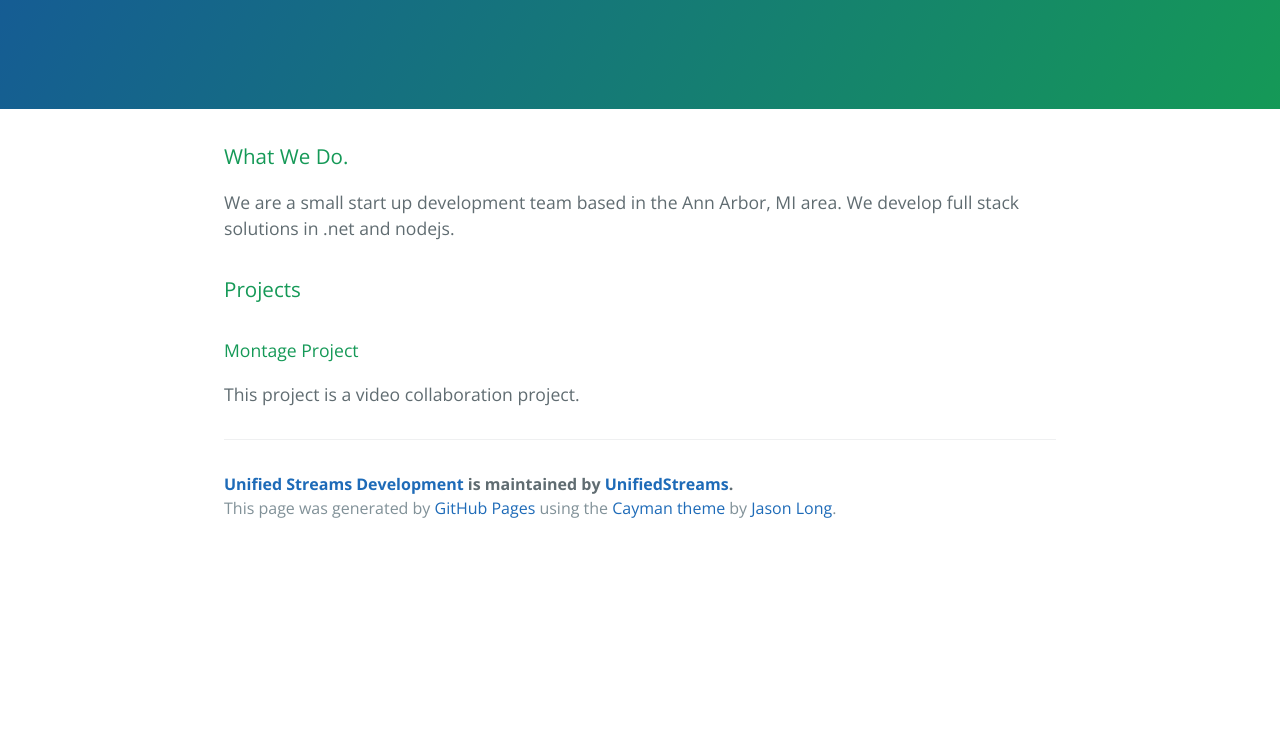
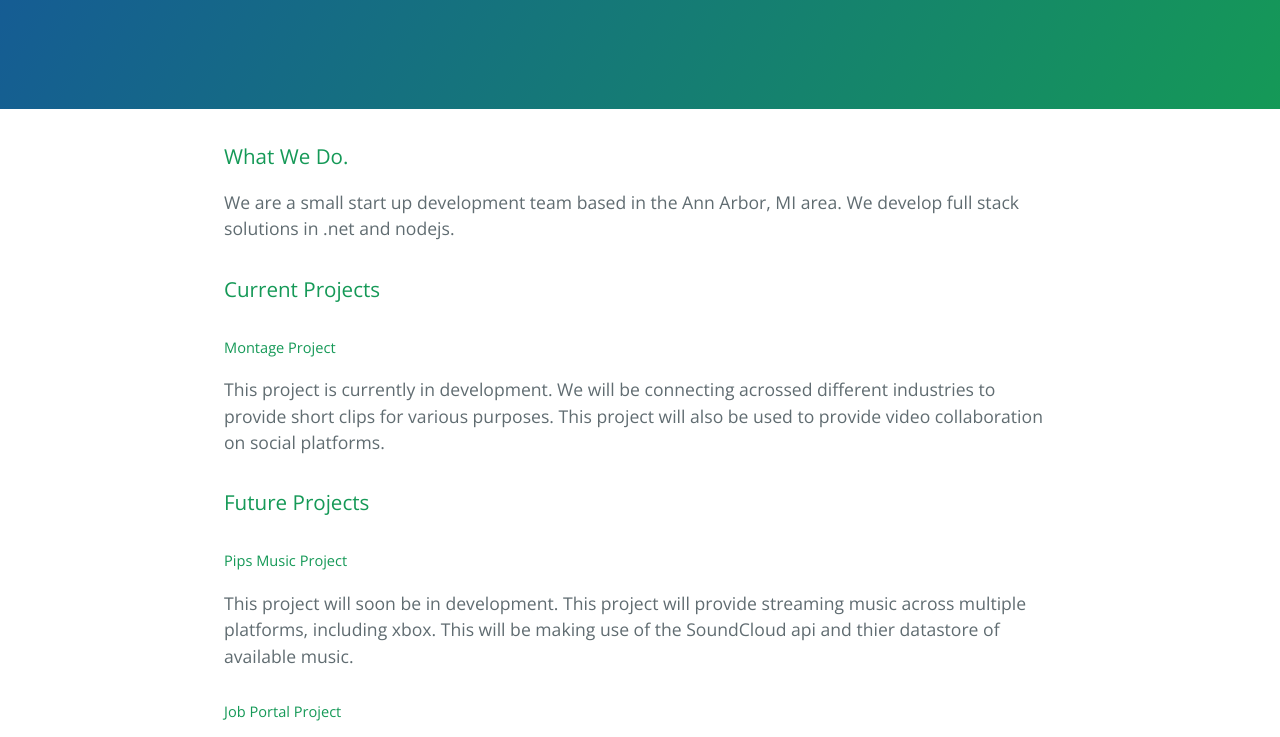
Before and after one commit to UnifiedStreams/Default, a plain HTML site: page index.html in a window 1280 px wide. Shown: the part 208-945 px from the top of the page. Before the commit the page ends 800 px from the top, so only its background shows below. Drawn offline with nearby package versions, Linux system fonts and the light colour scheme.

Commit message:
Updated the information in the website

```diff
--- a/index.html
+++ b/index.html
@@ -25,9 +25,16 @@
 <p>We are a small start up development team based in the Ann Arbor, MI area. We develop full stack solutions in .net and nodejs.</p>
 
 <h3>
-<a id="designer-templates" class="anchor" href="#designer-templates" aria-hidden="true"><span class="octicon octicon-link"></span></a>Projects</h3>
-<h4>Montage Project</h4>
-<p>This project is a video collaboration project.</p>
+<a id="designer-templates" class="anchor" href="#designer-templates" aria-hidden="true"><span class="octicon octicon-link"></span></a>Current Projects</h3>
+<h5>Montage Project</h5>
+<p>This project is currently in development. We will be connecting acrossed different industries to provide short clips for various purposes. This project will also be used to provide video collaboration on social platforms. </p>
+<h3>
+<a id="designer-templates" class="anchor" href="#designer-templates" aria-hidden="true"><span class="octicon octicon-link"></span></a>Future Projects</h3>
+<h5>Pips Music Project</h5>
+<p>This project will soon be in development. This project will provide streaming music across multiple platforms, including xbox. This will be making use of the SoundCloud api and thier datastore of available music.</p>
+<h5>Job Portal Project</h5>
+<p>This project will be in development in a few years. This project will integrate into the montage project and help streamline the recruiting process. </p>
+
 
       <footer class="site-footer">
         <span class="site-footer-owner"><a href="https://github.com/UnifiedStreams/Default">Unified Streams Development</a> is maintained by <a href="https://github.com/UnifiedStreams">UnifiedStreams</a>.</span>
```
